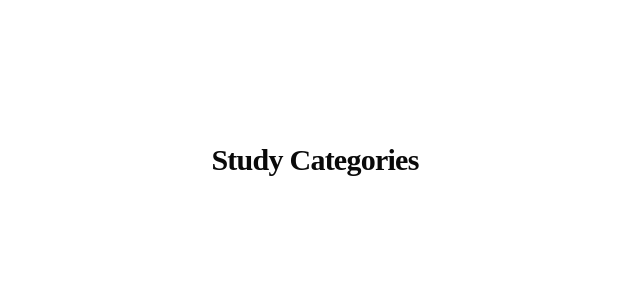
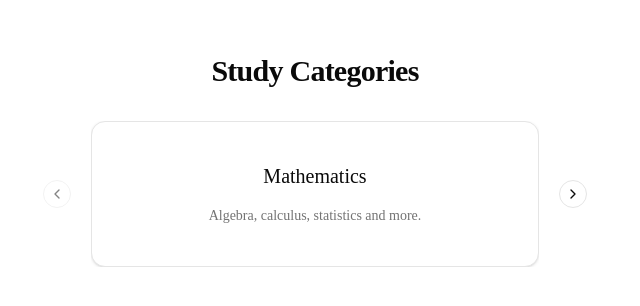
Before and after one commit to Ethan2310/Study-Guide-NextJS, a Next.js app: page /study-categories in a window 1280 px wide. Shown: the part 240-546 px from the top of the page, without its empty margins (325-965 px from the left). Built offline with nearby package versions, Linux system fonts and the light colour scheme.

Commit message:
add a provider for study categories and add a carousel to the page

```diff
--- a/src/app/study-categories/page.tsx
+++ b/src/app/study-categories/page.tsx
@@ -1,7 +1,32 @@
-export default function StudyCategoriesPage() {
+import {
+    Carousel,
+    CarouselContent,
+    CarouselItem,
+    CarouselPrevious,
+    CarouselNext,
+} from "@/components/ui/carousel";
+import { getStudyCategories } from "@/lib/study-categories";
+
+export default async function StudyCategoriesPage() {
+    const categories = await getStudyCategories();
+
     return (
-        <main className="flex flex-col min-h-screen items-center justify-center">
+        <main className="flex flex-col min-h-screen items-center justify-center gap-8">
             <h1 className="heading">Study Categories</h1>
+            <Carousel className="w-full max-w-md">
+                <CarouselContent>
+                    {categories.map((item) => (
+                        <CarouselItem key={item.category}>
+                            <div className="flex flex-col items-center justify-center gap-4 rounded-xl border border-border bg-card p-10 text-center shadow-sm">
+                                <h2 className="subheading text-card-foreground">{item.category}</h2>
+                                <p className="text-sm text-muted-foreground">{item.description}</p>
+                            </div>
+                        </CarouselItem>
+                    ))}
+                </CarouselContent>
+                <CarouselPrevious />
+                <CarouselNext />
+            </Carousel>
         </main>
     );
 }
--- /dev/null
+++ b/src/lib/study-categories.ts
@@ -0,0 +1,29 @@
+export interface StudyCategory {
+    category: string;
+    description: string;
+}
+
+export async function getStudyCategories(): Promise<StudyCategory[]> {
+    return [
+        {
+            category: "Mathematics",
+            description: "Algebra, calculus, statistics and more.",
+        },
+        {
+            category: "Computer Science",
+            description: "Algorithms, data structures and software design.",
+        },
+        {
+            category: "Physics",
+            description: "Classical mechanics, electromagnetism and quantum theory.",
+        },
+        {
+            category: "History",
+            description: "World events, civilisations and historical analysis.",
+        },
+        {
+            category: "Languages",
+            description: "Grammar, vocabulary and communication skills.",
+        },
+    ];
+}
```
